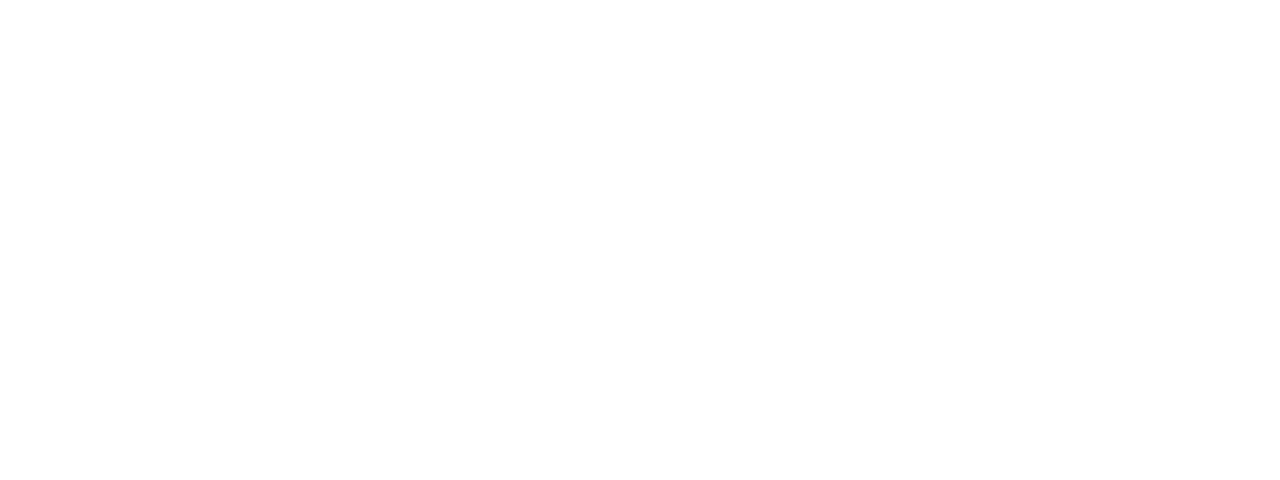
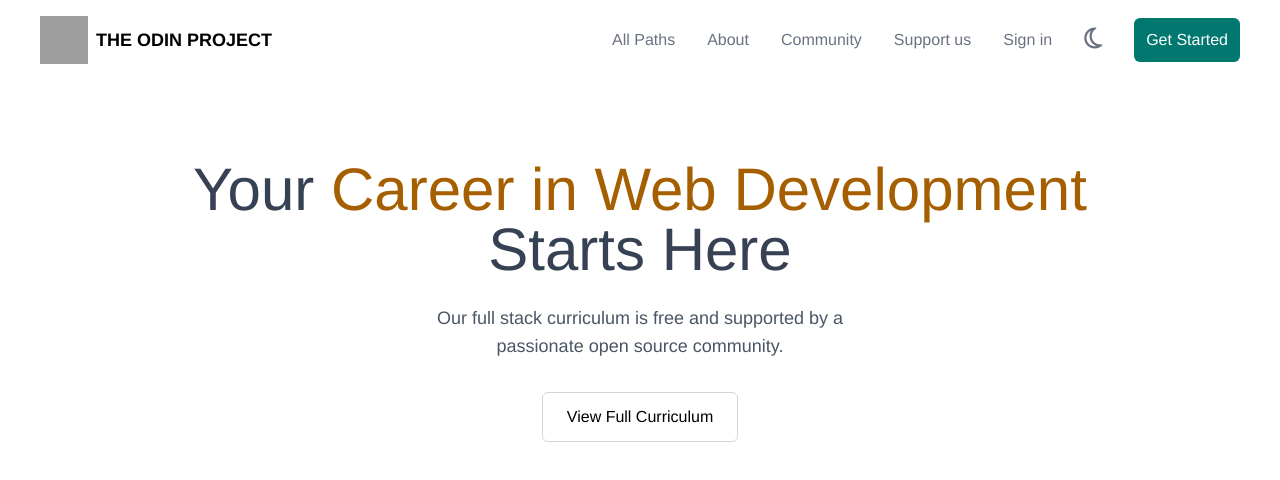
Before and after one commit to happlejoseph/odin-project, a plain HTML site: page index.html in a window 1280 px wide. Drawn offline with nearby package versions, Linux system fonts and the light colour scheme; grey boxes are pictures that could not be loaded.

Commit message:
navbar and hero heading compilited

```diff
--- a/css/style.css
+++ b/css/style.css
@@ -1,4 +1,30 @@
-*{
+/* *{
     margin: 0;
     padding: 0;
+} */
+
+body {
+  font-family: "Helvetica Neue", Helvetica, Arial, sans-serif;
 }
+
+.nav-btn {
+    background-color: oklch(51.1% 0.096 186.391);
+    color: white;
+    padding: 10px 12px;
+    border-radius: 6px;
+    font-size: medium;
+    font-weight: normal;
+    transition: all 0.1s ease-in-out;
+}
+.nav-btn:hover{
+    background-color: oklch(43.7% 0.078 188.216);
+}
+
+.nav-link {
+    position: relative;
+}
+.nav-link:hover {
+  text-decoration: underline;
+  text-underline-offset: 10px;
+  text-decoration-color: rgb(194, 194, 194);
+}
--- a/index.html
+++ b/index.html
@@ -11,5 +11,47 @@
      <link rel="stylesheet" href="https://cdnjs.cloudflare.com/ajax/libs/font-awesome/6.5.0/css/all.min.css">
 
 <body>
+
+    <!-- NAVBAR -->
+     <header>
+        <nav class="flex justify-between items-center px-10 py-4">
+
+            <div class="flex items-center gap-2">
+                <img src="https://www.theodinproject.com/mstile-310x310.png" class="w-12 h-12" alt="logo">
+                <h1 class="font-bold text-lg">THE ODIN PROJECT</h1>
+            </div>
+
+            <ul class="flex gap-8 items-center text-[16px] text-gray-500">
+                <li><a href="" class="hover:text-black nav-link">All Paths</a></li>
+                <li><a href="" class="hover:text-black nav-link">About</a></li>
+                <li><a href="" class="hover:text-black nav-link">Community</a></li>
+                <li><a href="" class="hover:text-black nav-link">Support us</a></li>
+                <li><a href="" class="hover:text-black nav-link">Sign in</a></li>
+                <li><i class="fa-regular fa-moon text-2xl hover:text-black"></i></i></li>
+                <li>
+                    <button class="nav-btn">
+                        Get Started
+                    </button>
+                </li>
+            </ul>
+        </nav>
+     </header>
+
+     <!-- HERO -->
+      <main>
+        <section class="text-center pt-20 px-6">
+            <h1 class="text-6xl font-medium text-gray-700">
+                Your <span class="text-[oklch(55.4%_0.135_66.442)]">Career in Web Development</span><br> Starts Here
+            </h1>
+
+            <p class="mt-6 text-gray-600 max-w-md mx-auto text-lg text-center">
+                Our full stack curriculum is free and supported by a passionate open source community.
+            </p>
+
+            <button class="hero-btn mt-8 px-6 py-3 border border-gray-300 rounded-md hover:bg-gray-100">
+                View Full Curriculum
+            </button>
+        </section>
+      </main>
 </body>
 </html>
```
